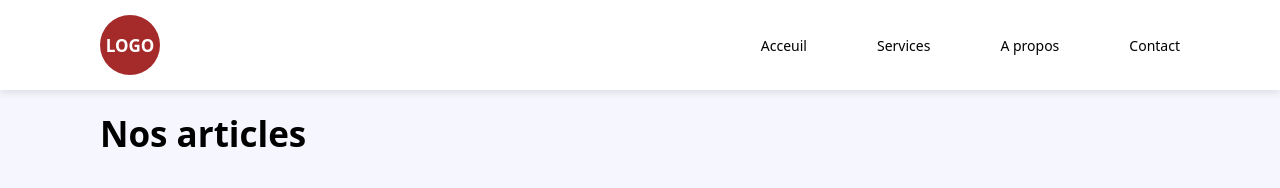
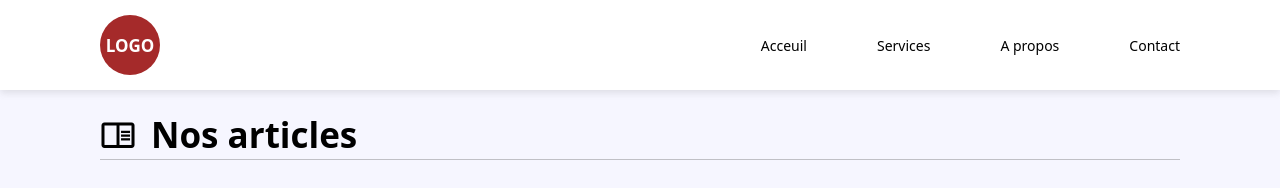
Before and after one commit to etheocledk/exercice__api__mrPaul, a plain HTML site: page index.html in a window 1280 px wide. Drawn offline with Linux system fonts and the light colour scheme.

Commit message:
fix error in project

```diff
--- a/index.css
+++ b/index.css
@@ -205,10 +205,14 @@ cursor: pointer;
     text-align: left;
     font-size: 35px;
     font-weight: bold;
-    /* text-decoration: underline; */
+    border-bottom: 1px solid #33333347;
     margin-bottom: 25px;
 }
-
+.container h1 span.mdi{
+    font-size: 36px;
+    display: inline-block;
+    margin-right: 15px;
+}
 .posts_content{
     margin-bottom: 30px;
 }
--- a/index.html
+++ b/index.html
@@ -49,7 +49,7 @@
             </section>
             <section class="posts">
                 <div class="container">
-                    <h1>Nos articles</h1>
+                    <h1><span class="mdi mdi-book-open-outline"></span>Nos articles</h1>
                     <div class="posts_content">
                         <div class="post_articles_content">
 
```
